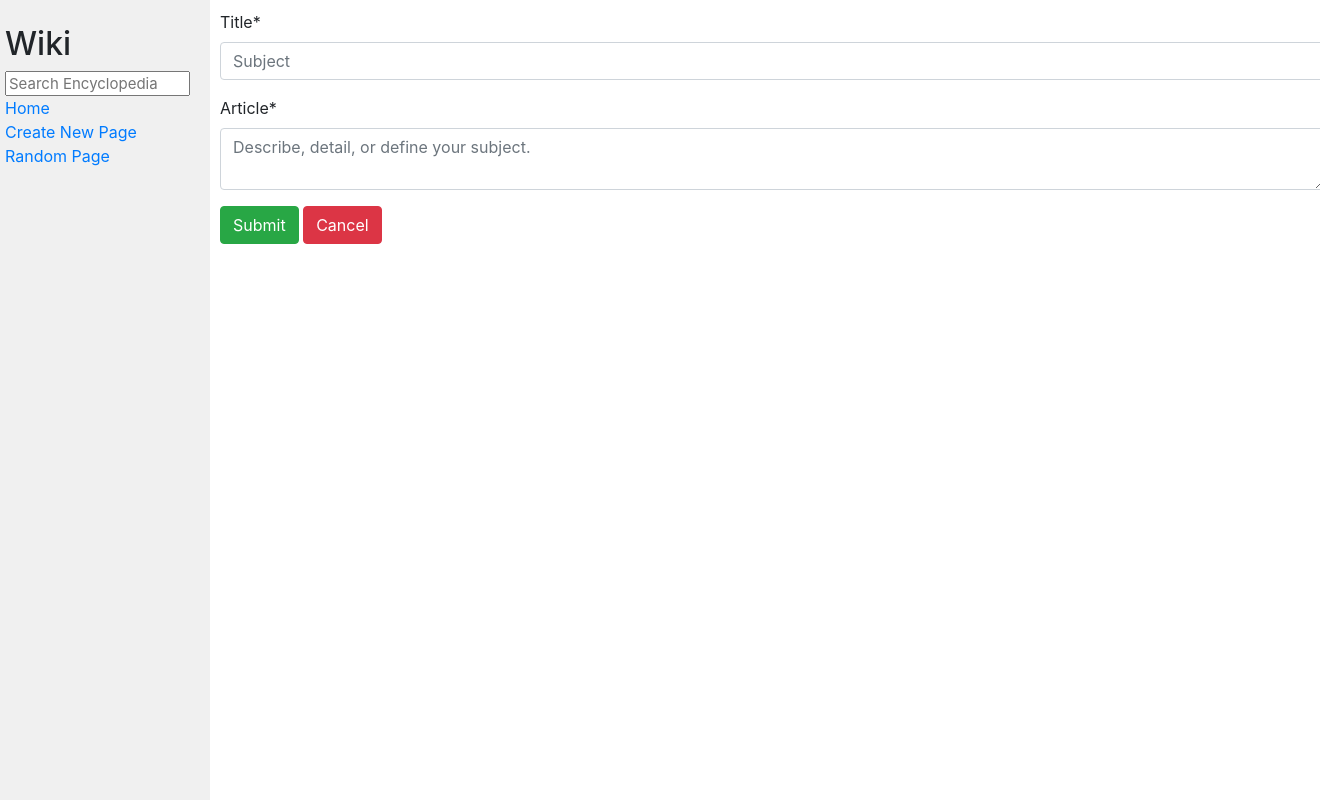
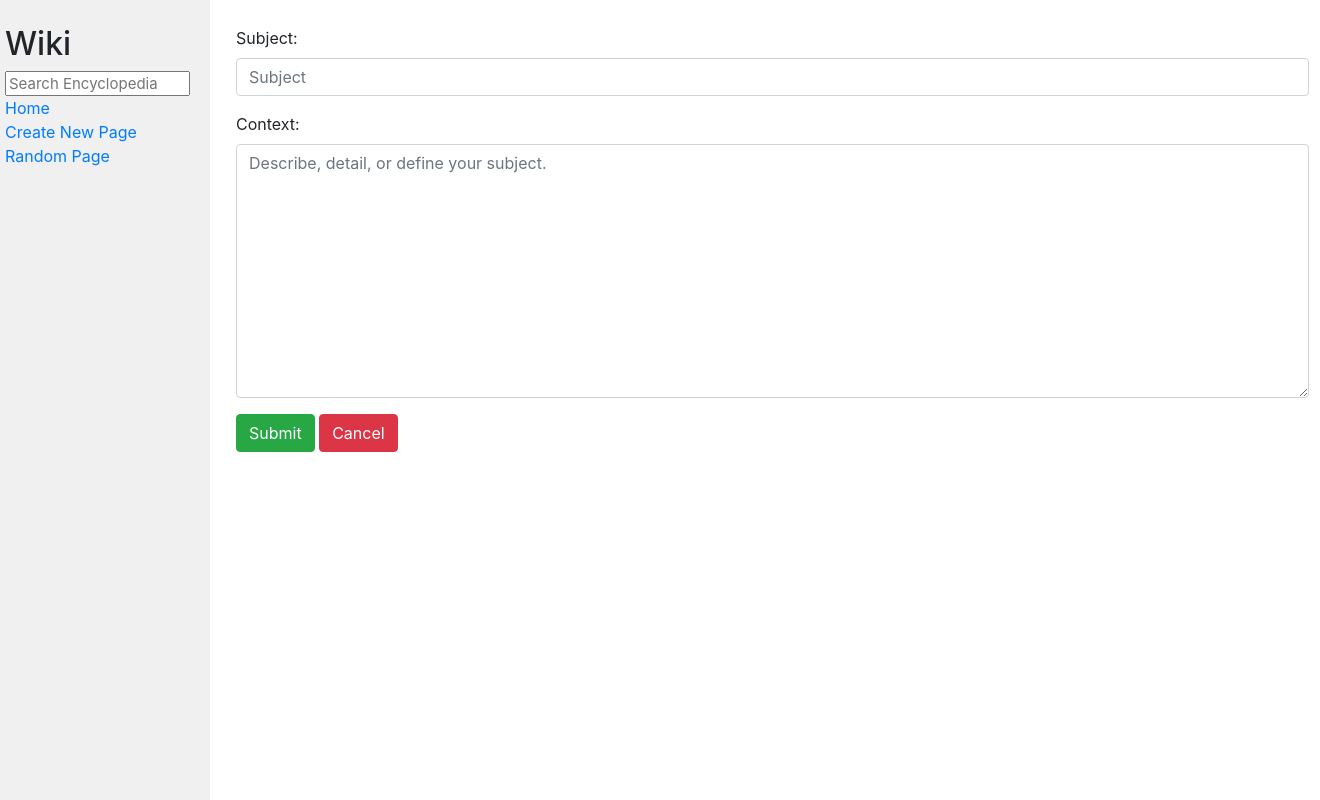
Before and after one commit to chxw/web-programming-2, a Django app: page /new-entry in a window 1320 px wide; the page is wider, and only the part inside the window is pictured. Run offline with Django 3.2, Linux system fonts and the light colour scheme; some libraries are stand-ins or nearby versions.

Commit message:
REV: finish specifications, ADD: create a new page and edit funnctionality, ADD: readme.md and assignment.md

```diff
--- /dev/null
+++ b/Project-1/wiki/encyclopedia/forms.py
@@ -0,0 +1,17 @@
+from django import forms
+
+class NewEntryForm(forms.Form):
+    title = forms.CharField(widget=forms.TextInput(attrs={
+        'placeholder': 'Subject', 'class': 'form-control'
+    }),label='Subject')
+    context = forms.CharField(widget=forms.Textarea(attrs={
+        'placeholder': 'Describe, detail, or define your subject.', 'class': 'form-control'
+    }), label='Context')
+
+class EditEntryForm(forms.Form):
+    title = forms.CharField(widget=forms.TextInput(attrs={
+        'placeholder': 'Subject', 'class': 'form-control', 'disabled': True
+    }),label='Subject')
+    context = forms.CharField(widget=forms.Textarea(attrs={
+        'placeholder': 'Describe, detail, or define your subject.', 'class': 'form-control'
+    }), label='Context')
--- a/Project-1/wiki/encyclopedia/templates/encyclopedia/entry.html
+++ b/Project-1/wiki/encyclopedia/templates/encyclopedia/entry.html
@@ -6,4 +6,5 @@
 
 {% block body %}
     {{ entry | safe }}
+    <a href="{% url 'edit-entry' title %}" class="btn-primary btn" role="button">Edit</a>
 {% endblock %}
--- a/Project-1/wiki/encyclopedia/templates/encyclopedia/new_entry.html
+++ b/Project-1/wiki/encyclopedia/templates/encyclopedia/new_entry.html
@@ -5,18 +5,22 @@
 {% endblock %}
 
 {% block body %}
-    <div class="rendered-form">
-        <div class="formbuilder-text form-group field-title">
-            <label for="title" class="formbuilder-text-label">Title<span class="formbuilder-required">*</span></label>
-            <input type="text" placeholder="Subject" class="form-control" name="title" access="false" id="title" required="required" aria-required="true">
-        </div>
-        <div class="formbuilder-textarea form-group field-textarea">
-            <label for="article" class="formbuilder-textarea-label">Article<span class="formbuilder-required">*</label>
-            <textarea type="textarea" placeholder="Describe, detail, or define your subject." class="form-control" name="textarea-1625175413441" access="false" id="textarea-1625175413441" title="Article" required="required" aria-required="true"></textarea>
-        </div>
-        <div class="formbuilder-button form-group field-buttons">
-            <button type="button" class="btn-success btn" name="submit" access="false" id="submit">Submit</button>
-            <button type="button" class="btn-danger btn" name="cancel" access="false" id="cancel">Cancel</button>
-        </div>
+
+{% for message in messages %}
+<div class="w-auto p-3">
+    <div class="alert alert-danger">
+        <a class="close" href="{% url 'new-entry' %}" data-dismiss="alert">×</a>
+        {{ message }}
     </div>
+</div>
+{% endfor %}
+
+<div class="w-auto p-3">
+    <form action="" method="post">
+        {% csrf_token %}
+        {{ form.as_p }}
+        <input type="submit" class="btn-success btn" value="Submit"/>
+        <a href="{% url 'index' %}" onclick="history.go(-1)" class="btn-danger btn" role="button">Cancel</a>
+    </form>
+</div>
 {% endblock %}
--- a/Project-1/wiki/encyclopedia/urls.py
+++ b/Project-1/wiki/encyclopedia/urls.py
@@ -7,5 +7,6 @@ urlpatterns = [
     path("search", views.search, name="search"),
     path("random", views.random, name="random"),
     path("wiki/<str:title>", views.entry, name="entry"),
-    path("new-entry", views.new_entry, name="new-entry")
+    path("new-entry", views.new_entry, name="new-entry"),
+    path("wiki/edit/<str:title>", views.edit_entry, name="edit-entry")
 ]
--- a/Project-1/wiki/encyclopedia/views.py
+++ b/Project-1/wiki/encyclopedia/views.py
@@ -1,18 +1,16 @@
 from django.http.response import HttpResponse, HttpResponseNotFound
 from django.shortcuts import render
-from django import forms
 from django.shortcuts import redirect
 from django.urls import reverse
+from django.contrib import messages
+
 
 from . import util
 
+from .forms import NewEntryForm, EditEntryForm
+
 import markdown2
 import random as rdm
-
-
-class NewEntryForm(forms.Form):
-    title = forms.CharField(label='title')
-    article = forms.CharField(widget=forms.Textarea, label="article")
 
 
 def index(request):
@@ -56,8 +54,36 @@ def search(request):
 
 
 def new_entry(request):
-    return render(request, "encyclopedia/new_entry.html")
+    if request.method == 'POST':
+        print(request.POST)
+        form = NewEntryForm(request.POST)
+        if form.is_valid():
+            title = form.cleaned_data['title']
+            context = form.cleaned_data['context']
+            # check if entry already exists
+            if util.get_entry(title) != None:
+                messages.error(request, 'Entry already exists')
+                return redirect('new-entry')
+            # else
+            else:
+                util.save_entry(title, context)
+                return redirect(reverse('entry', kwargs={'title': title}))
+    else:
+        form = NewEntryForm()
 
+    return render(request, 'encyclopedia/new_entry.html', {'form': form})
+
+def edit_entry(request, title):
+    if request.method == 'POST':
+        form = EditEntryForm(request.POST)
+        if form.is_valid():
+            context = form.cleaned_data['context']
+            util.save_entry(title, context)
+            return redirect(reverse('entry', kwargs={'title': title}))
+    else:
+        form = EditEntryForm(initial={'title': title, 'context': util.get_entry(title)})
+
+    return render(request, 'encyclopedia/new_entry.html', {'form': form})
 
 def random(request):
     entries = util.list_entries()
--- a/Project-1/wiki/wiki/settings.py
+++ b/Project-1/wiki/wiki/settings.py
@@ -81,7 +81,6 @@ DATABASES = {
     }
 }
 
-
 # Password validation
 # https://docs.djangoproject.com/en/3.0/ref/settings/#auth-password-validators
 
```
Also changed, not shown: Project-1/Assignment.md (added, +38 -0 lines), Project-1/wiki/encyclopedia/templates/encyclopedia/edit_entry.html (added, +16 -0 lines), Project-1/wiki/entries/Django.md (+1 -1 lines), Project-1/README.md (added), Project-1/wiki/db.sqlite3.
